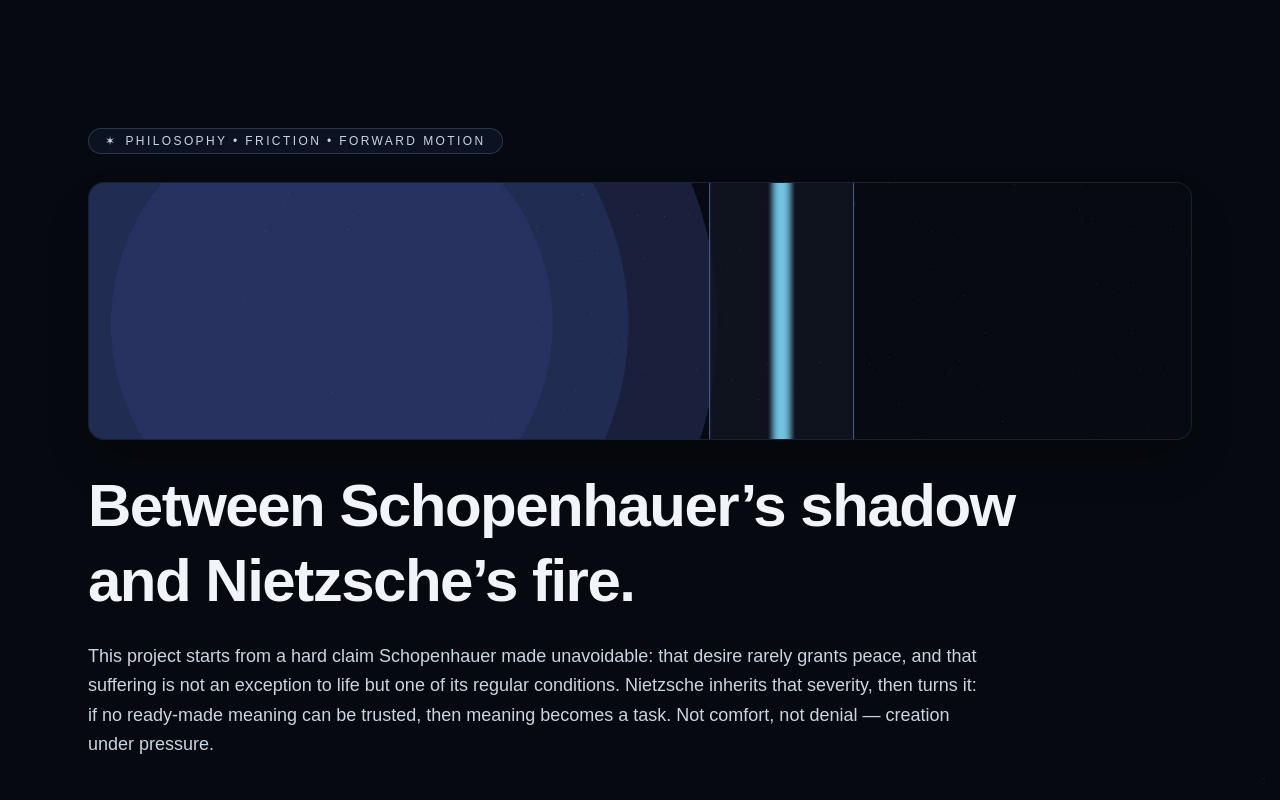
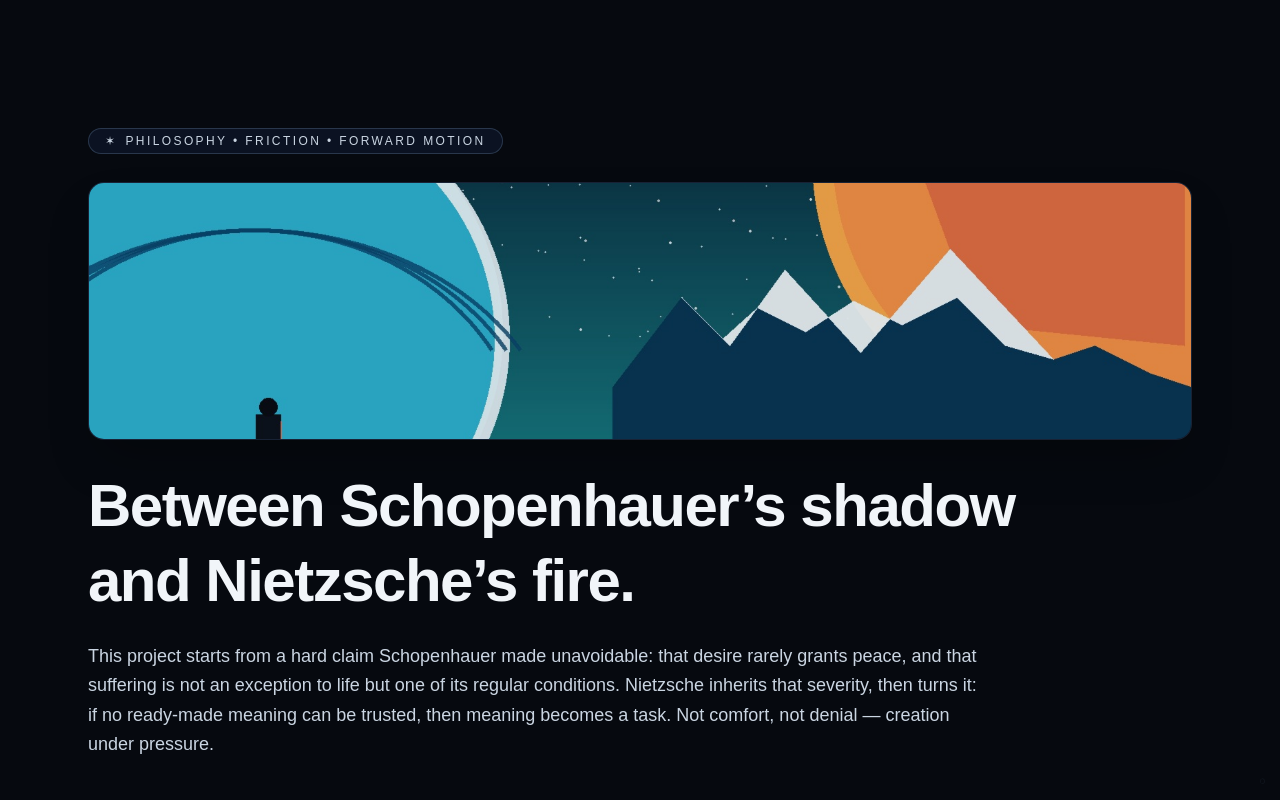
Before and after one commit to camlillico-hash/bos360-site, a Next.js app: page / in a window 1280 px wide. Shown: the top 800 px of the page. Built offline with nearby package versions, Linux system fonts and the light colour scheme.

Commit message:
Apply cosmic-inspired philosophy hero image

```diff
--- a/app/page.tsx
+++ b/app/page.tsx
@@ -49,7 +49,7 @@ export default function Home() {
 
         <div className="mt-7 overflow-hidden rounded-2xl border border-slate-800/80 bg-slate-900/50 shadow-2xl shadow-black/30">
           <img
-            src="/hero-variants/philosophy-hero-v2a.jpg"
+            src="/hero-variants/philosophy-hero-v3-cosmic.jpg"
             alt="Abstract philosophical visual: shadow, light, and tension"
             className="h-44 w-full object-cover opacity-90 md:h-64"
             loading="eager"
```
Also changed, not shown: public/hero-variants/philosophy-hero-v3-cosmic.jpg (added).
